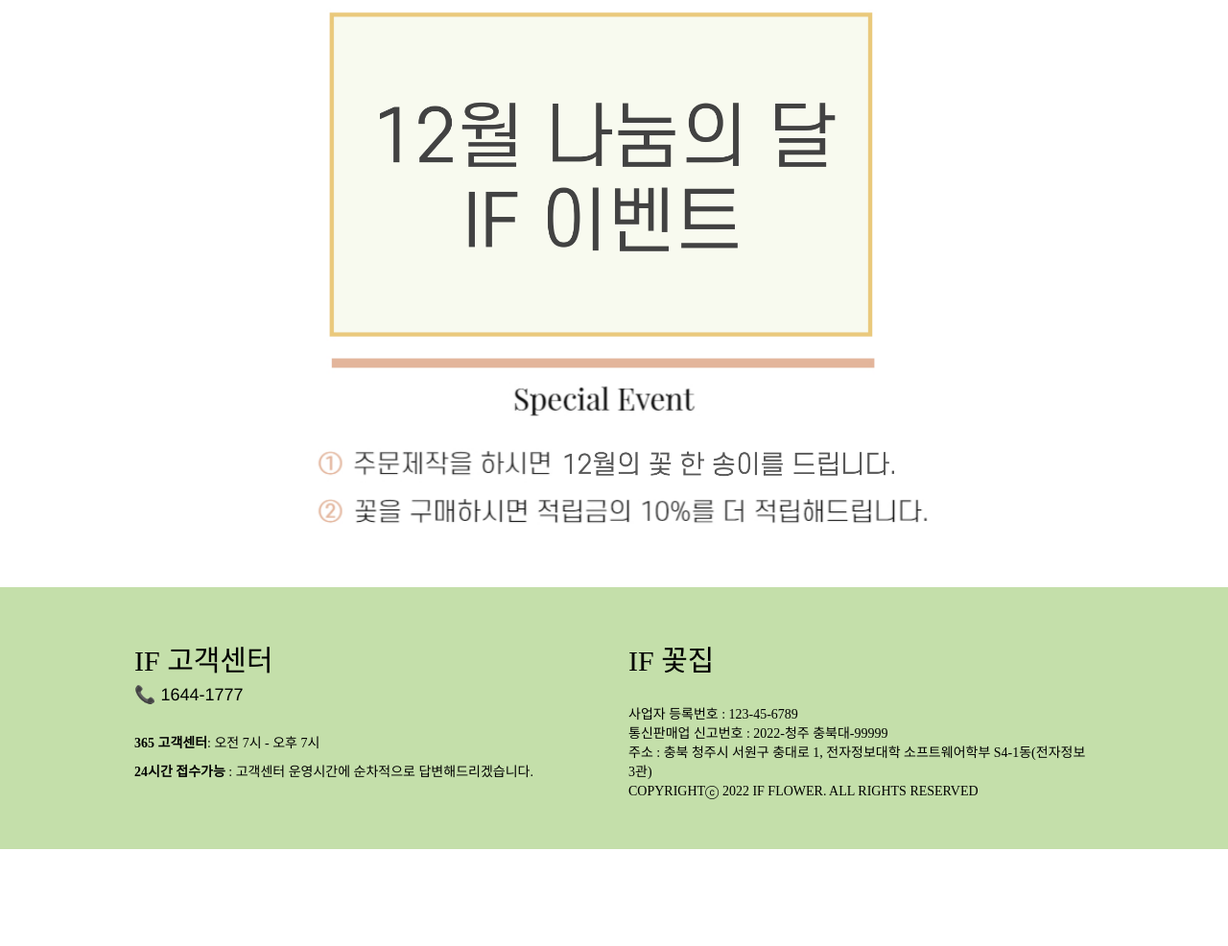
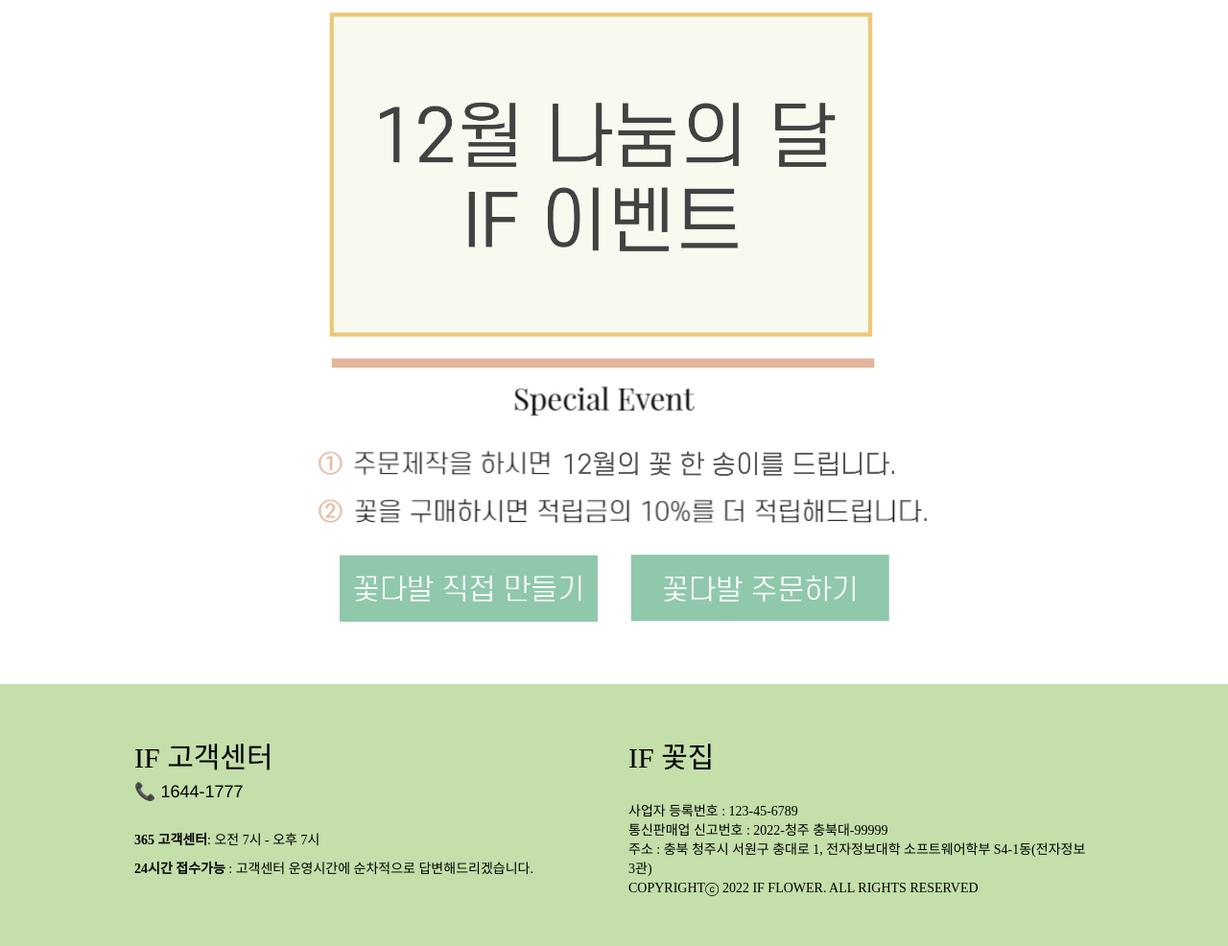
Before and after one commit to gyub99/IF-Flower-Shop, a PHP site: page /event1.php in a window 1280 px wide. Shown: the part 459-1445 px from the top of the page at 96% size. Before the commit the page ends 1344 px from the top, so only its background shows below. Run offline with PHP 8.4, Linux system fonts and the light colour scheme; the visitor is signed in with stand-in values (Sample User, id 1); some web fonts are replaced.

Commit message:
이벤트 페이지 완성

```diff
--- a/css/event.css
+++ b/css/event.css
@@ -43,3 +43,9 @@
   text-align:center;
 
 }
+
+.event-button:hover{
+  text-decoration:none;
+  color:white;
+  font-weight:500;
+}
--- a/css/main.css
+++ b/css/main.css
@@ -202,6 +202,7 @@ a {
 
 a:hover{
   font-weight:800;
+  color:#73a9ad;
 }
 
 /*네비게이션 바 및 헤더, 풋터*/
--- a/event1.php
+++ b/event1.php
@@ -95,6 +95,14 @@
         <h3 class="eventtitle">나눔의 달 이벤트</h3><br><br>
       </div>
       <div class="eventimg-container"><img src="picture/event/event1.png" alt="event1" class="img-responsive" style="max-width:1000px;margin:auto;"></div>
+      <div style="text-align:center">
+          <a class="event-button" href="makeBouquet.php">
+            <img src="picture/event/go_makebouquet.png" alt="makebouquet" class="img-responsive" style="max-width:300px;display:inline;padding:15px;text-decoration:none;">
+          </a>
+          <a class="event-button" href="product.php">
+            <img src="picture/event/go_product.png" alt="product" class="img-responsive" style="max-width:300px;display:inline;padding:15px;">
+          </a>
+        </div>
     </div>
 
       <!-- footer -->
```
